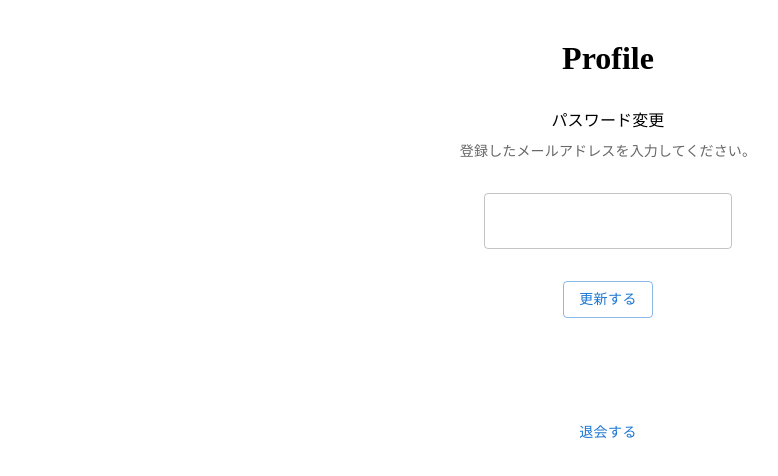
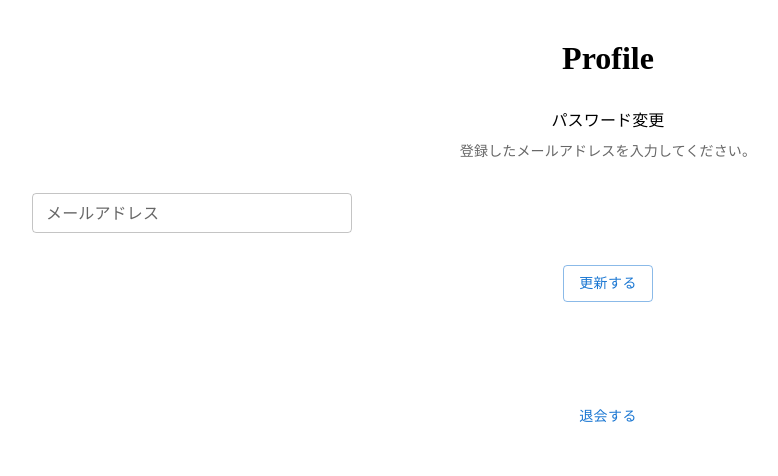
Before and after one commit to miuradaiki/cross_coaching_front, a Next.js app: page /profile in a window 1280 px wide. Shown: the top 476 px of the page, without its empty margins (32-810 px from the left). Built offline with nearby package versions, Linux system fonts and the light colour scheme; no server answers.

Commit message:
fix: profile

```diff
--- a/src/features/profile/components/Profile.tsx
+++ b/src/features/profile/components/Profile.tsx
@@ -67,6 +67,7 @@ export const Profile: React.FC<Props> = () => {
         <Box sx={{ mt: 4 }}>
           <h1 className={styles.title}>Profile</h1>
           <form onSubmit={resetEmail}>
+            <div className="flex justify-center">
               <div>
                 <Typography sx={{ mt: 4 }} textAlign="center">
                   パスワード変更
@@ -74,10 +75,13 @@ export const Profile: React.FC<Props> = () => {
                 <Typography sx={{ mt: 1 }} textAlign="center" variant="body2" color="text.secondary">
                   登録したメールアドレスを入力してください。
                 </Typography>
-              <Box sx={{ mt: 4 }} textAlign="center">
+                <Box sx={{ mt: 4, maxWidth: 320 }} textAlign="center">
                   <TextField
                     name="email"
                     type="email"
+                    size="small"
+                    label="メールアドレス"
+                    fullWidth
                     onChange={(e) => setEmail(e.target.value)}
                   />
                 </Box>
@@ -86,6 +90,7 @@ export const Profile: React.FC<Props> = () => {
                     更新する
                   </Button>
                 </Box>
+              </div>
             </div>
           </form>
         </Box>
```
Lines whose indentation alone changed are shown as unchanged.
